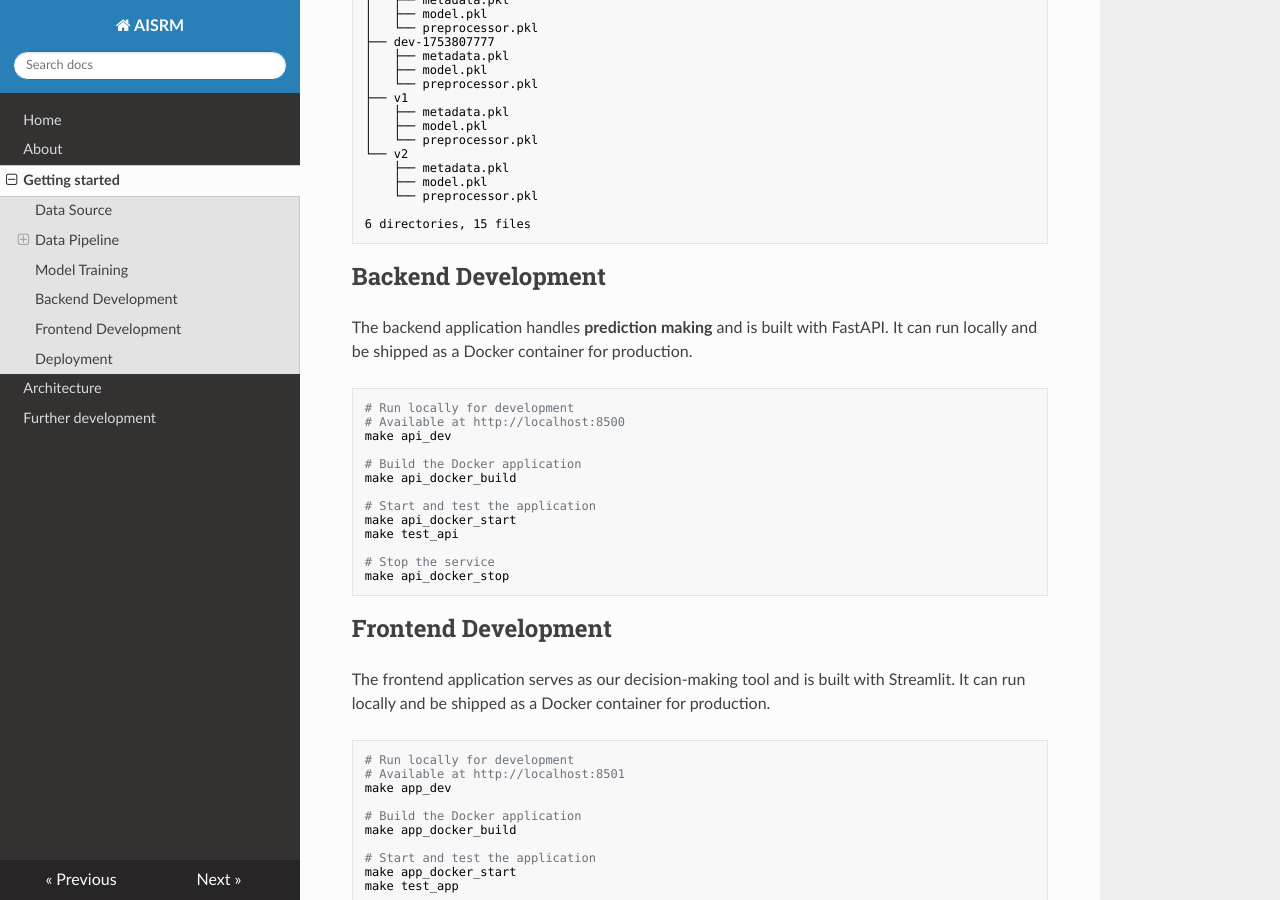
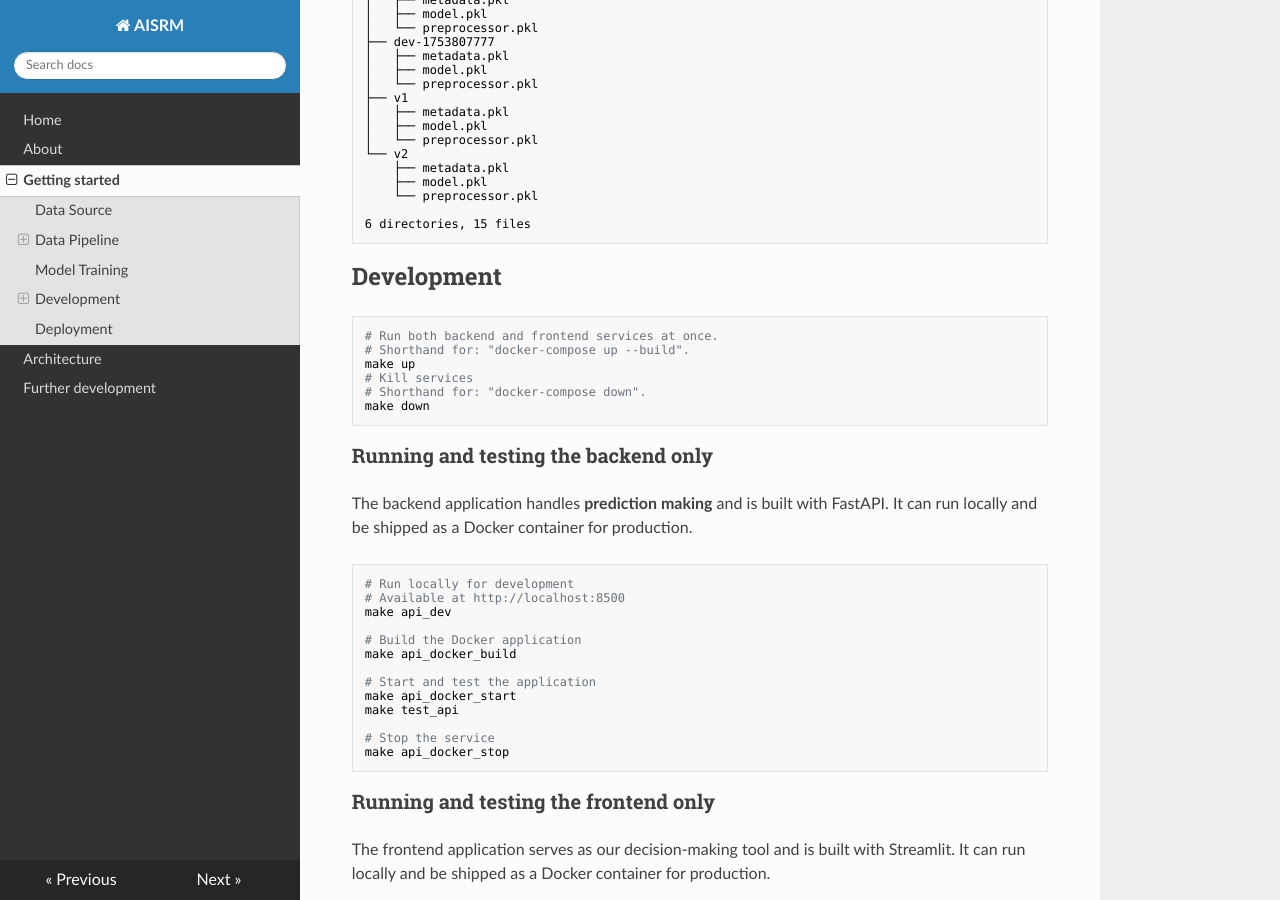
Before and after one commit to MatthieuScarset/aisrm, an MkDocs documentation site: the page built from docs/getting-started.md, in a window 1280 px wide and 900 px high, scrolled down 2106 px. Built offline with MkDocs 1.6.1, drawn with Linux system fonts in a browser that asks for light colours; nearby versions of some CDN libraries.

Commit message:
feat: Better local with docker-compose + preview and doc

````diff
--- a/docs/getting-started.md
+++ b/docs/getting-started.md
@@ -121,7 +121,18 @@ models
 6 directories, 15 files
 ```
 
-## Backend Development
+## Development
+
+```bash
+# Run both backend and frontend services at once.
+# Shorthand for: "docker-compose up --build".
+make up
+# Kill services
+# Shorthand for: "docker-compose down".
+make down
+```
+
+### Running and testing the backend only
 
 The backend application handles **prediction making** and is built with FastAPI. It can run locally and be shipped as a Docker container for production.
 
@@ -141,7 +152,7 @@ make test_api
 make api_docker_stop
 ```
 
-## Frontend Development
+### Running and testing the frontend only
 
 The frontend application serves as our decision-making tool and is built with Streamlit. It can run locally and be shipped as a Docker container for production.
 
````
Also changed, not shown: README.md (+12 -1 lines), docker-compose.yml (added, +41 -0 lines), docs/index.md (+2 -0 lines), 6 other files.
